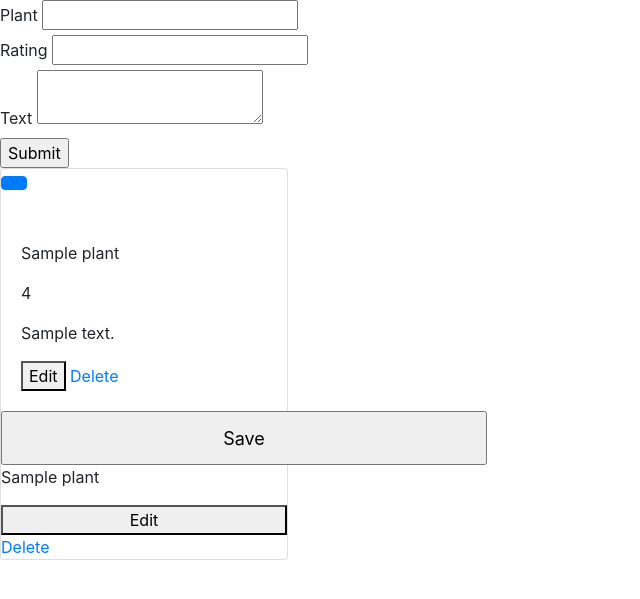
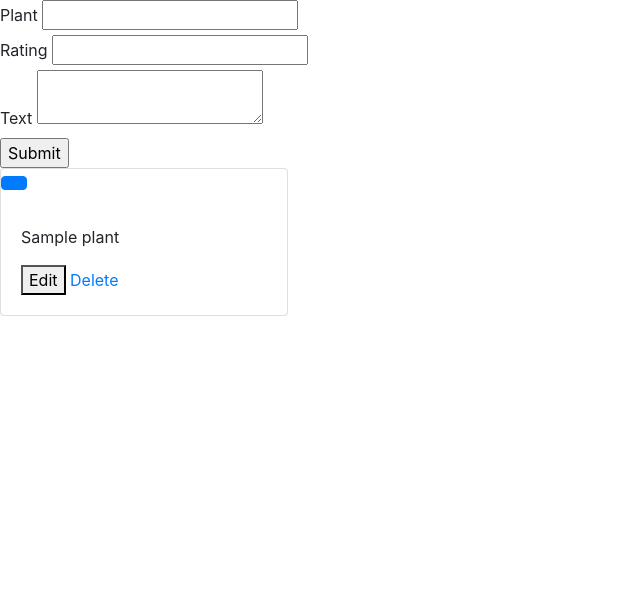
Before and after one commit to seraficaj/TransPlant, a Python web app: template templates/stream.html in a window 1280 px wide. Shown: the part 56-655 px from the top of the page, without its empty margins (0-640 px from the left). Run offline with Jinja, Linux system fonts and the light colour scheme; the template is opened without the code that fills it: most values are stand-ins (such as "Sample title", 1, 10 or a date in 2020); form fields are guessed from the names that the template uses; some libraries are stand-ins or nearby versions.

Commit message:
fixed stream.html and now plants get added to input field

```diff
--- a/forms.py
+++ b/forms.py
@@ -24,7 +24,7 @@ class EditReviewForm(Form):
 
 
 class PlantForm(Form):
-    content= TextAreaField("Enter Plants Here", validators=[DataRequired()])
+    userPlants= TextField("Enter Plants Here")
 
 def name_exists(form, field):
     if User.select().where(User.username == field.data).exists():
--- a/models.py
+++ b/models.py
@@ -75,7 +75,7 @@ class userPlants(Model):
       model = User,
       backref= 'swipe'
   )
-  content = TextField()
+  userPlants = TextField()
   class Meta:
     database = DATABASE
 
--- a/static/app.js
+++ b/static/app.js
@@ -7,6 +7,9 @@ $( document ).ready(function() {
             $('.plantImage').attr('src', json[z].image)
             $('.light').html('Amount of Light: ' + json[z].light)
         }
+
+        let userPlantArray = []
+
         //initial plant showing
         let i = 0;
         setHtml(0)
@@ -15,10 +18,12 @@ $( document ).ready(function() {
             if (i < json.length) {
                 //add plant to saved bbz list
                 $('.yasPlants').append(`<li>${json[i].species}`);
+                userPlantArray.push(json[i].species)
+                $('#userPlants').val(userPlantArray)
+
                 //go onto next card
                 i++;
                 setHtml(i);
-                console.log(i);
             } else if (i == json.length) {
                 $('.swipedThru').css("display","block");
             } else {
@@ -30,7 +35,7 @@ $( document ).ready(function() {
             if (i < json.length - 1) {
                 i++;
                 setHtml(i);
-                console.log(i);
+
             }
             else {
                 $('.swipedThru').css("display","block");
@@ -41,5 +46,8 @@ $( document ).ready(function() {
             $('.mySpan').show()
             console.log("!!!!!!!!!!!!!!!!!!!!!!EDIT CLICKED!!!!!!!!!!!!!!!!!!!!!!!!!!!!!!!!!")
         })
-    }); //end of document.ready
-})
+
+
+    });
+
+})//end of document.ready
--- a/templates/stream.html
+++ b/templates/stream.html
@@ -37,11 +37,11 @@
                       </div>
                       <div>
                         {{ form.rating.label }}
-                        <input id="rating" name="rating" type="text" value="{{reviews.rating}}">
+                        {{ form2.rating() }}
                       </div>
                       <div>
                         {{ form2.text.label }}
-                        <input id="text" name="text" type="text" value="{{reviews.text}}">
+                        {{ form2.text() }}
                       </div>
                       <div>
                           <input hidden="hidden"  id="idNumber" name="idNumber" type="text" value="{{reviews.id}}">
@@ -49,20 +49,9 @@
                       <input id="submit" name="submit" type="submit" value="Save">
                     </form>
               </span>
-          <p class="card-text"></p>{{ reviews.plant }}</p>
-          <p class="card-text"></p>{{ reviews.rating }}</p>
-          <p class="card-text"></p>{{ reviews.text}}</p>
+          <p class="card-text">{{ reviews.plant }}</p>
           <button class='editButton' >Edit</button>
           <a  href="{{url_for('delete', idNumber = reviews.id)}}" title="delete">Delete</a>
-
-        </div>
-
-        <input id="submit" name="submit" type="submit" value="Save">
-      </form>
-    </span>
-    <p class="card-text">{{ reviews.plant }}</p>
-    <button class='editButton'>Edit</button>
-    <a href="{{url_for('delete', idNumber = reviews.id)}}" title="delete">Delete</a>
 
         </div>
       </div>
--- a/templates/swipe.html
+++ b/templates/swipe.html
@@ -40,9 +40,7 @@
 
 <form method="POST" action="">
     {{ form3.hidden_tag() }}
-    {% for field in form3 %}
-        {{ render_field(field) }}
-    {% endfor %}
+    <input id="userPlants" name="userPlants" type="text" value="">
     <button class="submitButton" type="submit" >Post</button>
 </form>
 
```
Also changed, not shown: PlantSwipe.db. Lines whose indentation alone changed are shown as unchanged.
